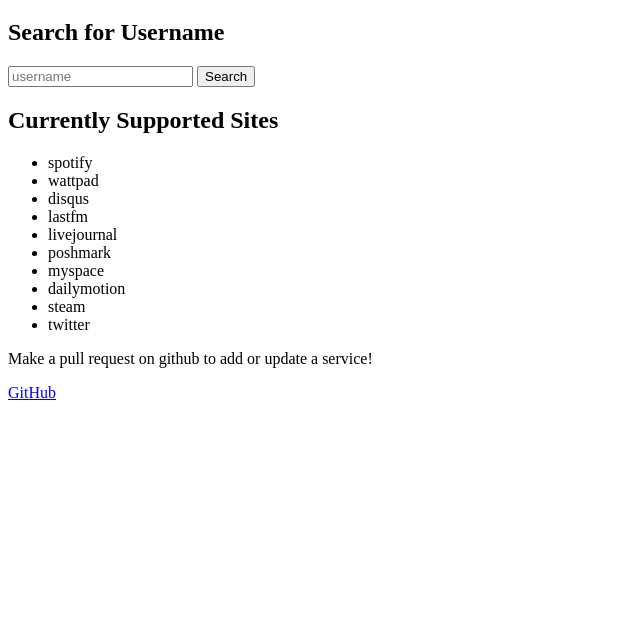
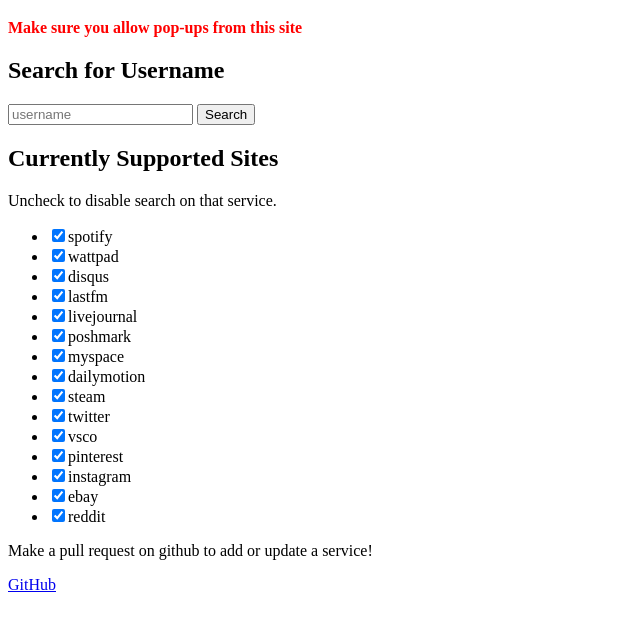
Before and after one commit to TheMarstonConnell/OSINTools, a plain HTML site: page usernames.html in a window 1280 px wide. Shown: the part 61-692 px from the top of the page, without its empty margins (0-640 px from the left). Drawn offline with Linux system fonts and the light colour scheme.

Commit message:
More services

```diff
--- a/usernames.html
+++ b/usernames.html
@@ -9,6 +9,8 @@
 </head>
 <body onload="list_services();">
     <h1>Check Services for Username</h1>
+    <p><span style="color: red; font-weight: bold;">Make sure you allow pop-ups from this site</span></p>
+
     <h2>Search for Username</h2>
     <form onsubmit="return showAccounts();">
         <input id="username_field" type="text" name="username" id="username" placeholder="username">
@@ -16,6 +18,7 @@
     </form>
 
     <h2>Currently Supported Sites</h2>
+    <p>Uncheck to disable search on that service.</p>
     <ul id="service_list">
     </ul>
 
--- a/usernames.js
+++ b/usernames.js
@@ -8,13 +8,29 @@
     myspace: 'https://myspace.com/{NAME}',
     dailymotion: 'https://www.dailymotion.com/{NAME}',
     steam: 'https://steamcommunity.com/id/{NAME}',
-    twitter: 'https://twitter.com/{NAME}'
+    twitter: 'https://twitter.com/{NAME}',
+    vsco: 'https://vsco.co/{NAME}/gallery',
+    pinterest: 'https://www.pinterest.ca/{NAME}',
+    instagram: 'https://instagram.com/{NAME}/',
+    ebay: 'https://www.ebay.com/usr/{NAME}',
+    reddit: 'https://reddit.com/user/{NAME}'
 }
 
 function list_services(){
     for (let key in services) {
         let li = document.createElement('li');
-        li.innerText = key;
+
+        let check = document.createElement('input');
+        check.type = 'checkbox';
+        check.id = key + '_check';
+        check.checked = true;
+
+        let text = document.createTextNode(key);
+
+        li.appendChild(check);
+        li.appendChild(text);
+
+
         document.getElementById('service_list').appendChild(li);
     }
 }
@@ -22,7 +38,10 @@
 
 function account_search(username){
     for (let key in services) {
-        window.open(services[key].replace('{NAME}', username));
+        if(document.getElementById(key + '_check').checked){
+            window.open(services[key].replace('{NAME}', username));
+
+        }
     }
 }
 
```
Also changed, not shown: index.html (+1 -1 lines).
